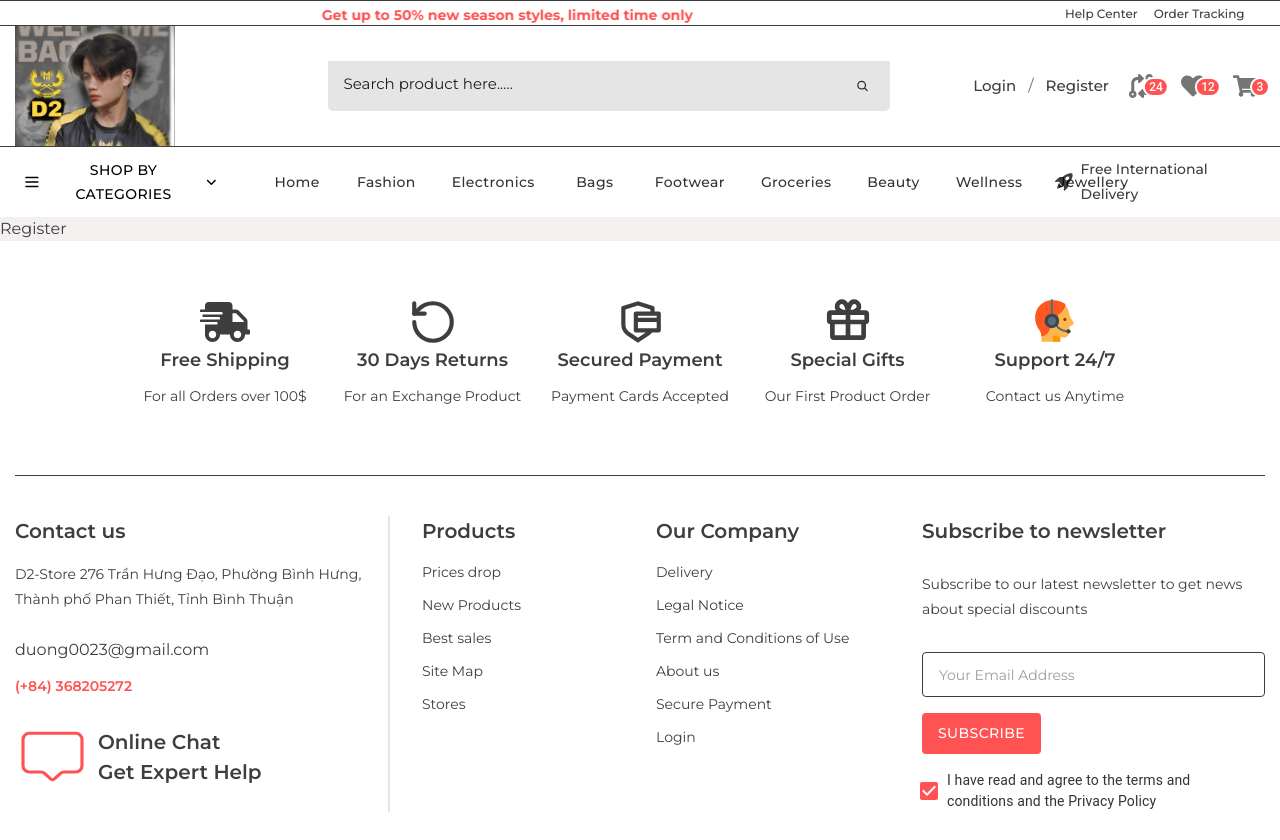
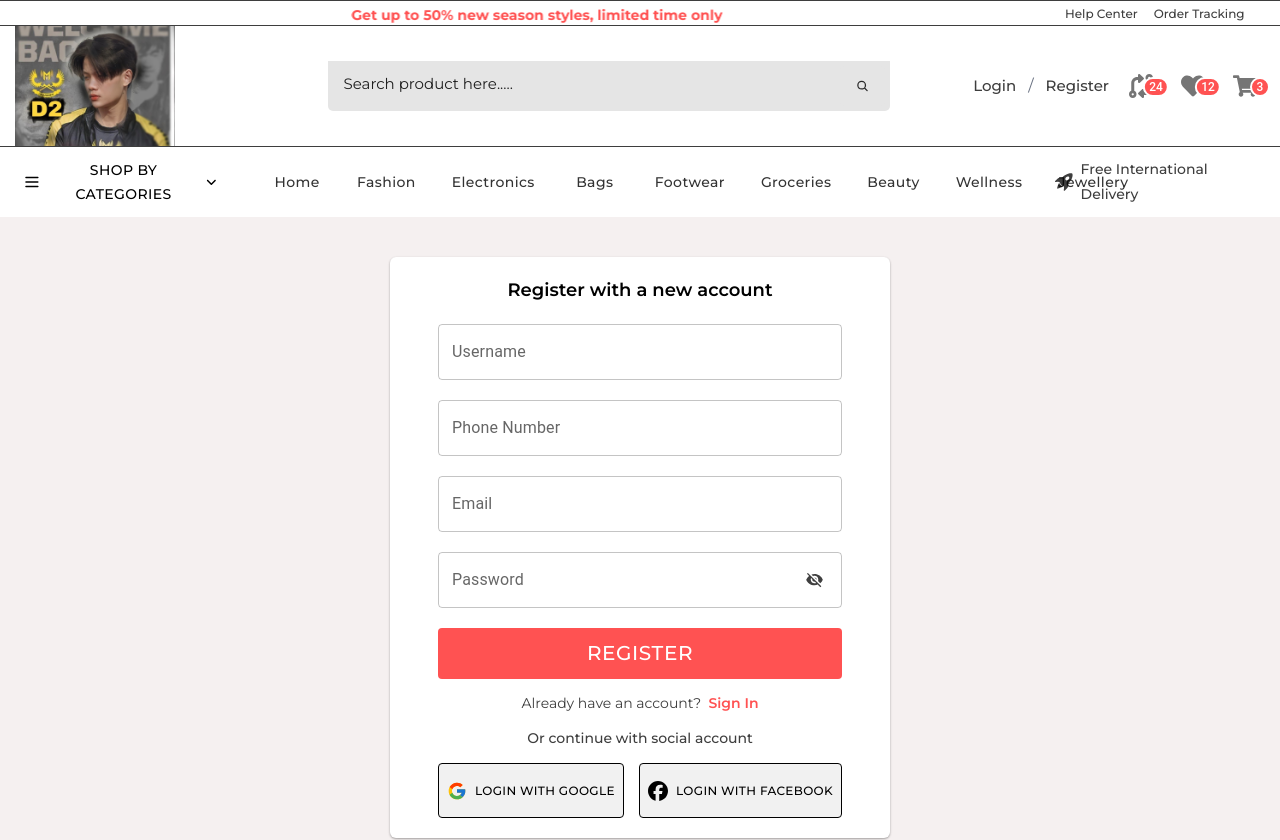
Before and after one commit to d2inthenow/E-commerce, a React (Vite) app: page /register in a window 1280 px wide. Shown: the top 840 px of the page. Built offline with nearby package versions, Linux system fonts and the light colour scheme.

Commit message:
Design register form

```diff
--- a/src/components/Pages/Login/index.jsx
+++ b/src/components/Pages/Login/index.jsx
@@ -58,7 +58,7 @@ const Login = () => {
               Not Registered? &nbsp;
               <Link
                 className="link text-[14px] font-[600] text-[#ff5252]"
-                to="/Register"
+                to="/register"
               >
                 Sign Up
               </Link>
--- a/src/components/Pages/Register/index.jsx
+++ b/src/components/Pages/Register/index.jsx
@@ -1,7 +1,103 @@
-import React from "react";
+import { React, useState } from "react";
+import TextField from "@mui/material/TextField";
+import Button from "@mui/material/Button";
+import { IoMdEye, IoMdEyeOff } from "react-icons/io";
+import { Link } from "react-router-dom";
+import { FaFacebook } from "react-icons/fa6";
+import { FcGoogle } from "react-icons/fc";
 
 const Register = () => {
-  return <div>Register</div>;
+  const [isShowPassword, setIsShowPassword] = useState(false);
+  return (
+    <section className="section !py-10">
+      <div className="container">
+        <div className="card shadow-md w-[500px] !m-auto rounded-md bg-white !py-5 !px-12">
+          <h3 className="text-[18px] font-[600] text-black text-center">
+            Register with a new account
+          </h3>
+          <form action="" className="w-full !mt-5">
+            <div className="form-group w-full !mb-5">
+              <TextField
+                className="w-full"
+                type="username"
+                id="username"
+                label="Username"
+                variant="outlined"
+              />
+            </div>
+            <div className="form-group w-full !mb-5">
+              <TextField
+                className="w-full"
+                type="number"
+                id="phone"
+                label="Phone Number"
+                variant="outlined"
+              />
+            </div>
+            <div className="form-group w-full !mb-5">
+              <TextField
+                className="w-full"
+                type="email"
+                id="email"
+                label="Email"
+                variant="outlined"
+              />
+            </div>
+            <div className="form-group w-full !mb-5 relative">
+              <TextField
+                className="w-full"
+                type={isShowPassword === true ? "password" : "text"}
+                id="password"
+                label="Password"
+                variant="outlined"
+              />
+              <Button
+                className="!absolute top-[10px] right-[10px] z-50 !w-[35px] !h-[35px]
+                !min-w-[35px] !rounded-full !text-black"
+                onClick={() => setIsShowPassword(!isShowPassword)}
+              >
+                {isShowPassword === true ? (
+                  <IoMdEye className="text-[20px] opacity-75" />
+                ) : (
+                  <IoMdEyeOff className="text-[20px] opacity-75" />
+                )}
+              </Button>
+            </div>
+
+            <div className="flex items-center w-full !mt-3 !mb-3">
+              <Button className="btn-org w-full !py-2  !text-[20px] ">
+                Register
+              </Button>
+            </div>
+
+            <p className="text-center ">
+              Already have an account? &nbsp;
+              <Link
+                className="link text-[14px] font-[600] text-[#ff5252]"
+                to="/login"
+              >
+                Sign In
+              </Link>
+            </p>
+            <p className="text-center font-[500]">
+              Or continue with social account
+            </p>
+
+            <div className="flex items-center justify-between w-full !mt-3 ">
+              <Button className="!bg-[#f1f1f1] !border-1 flex gap-2 !text-[12px] !text-black !py-4">
+                <FcGoogle className="text-[20px]" />
+                Login with Google
+              </Button>
+              <Button className="!bg-[#f1f1f1] !border-1 flex gap-2 !text-[12px] !text-black !py-4">
+                <FaFacebook className="text-[20px]" />
+                Login with Facebook
+              </Button>
+            </div>
+          </form>
+        </div>
+      </div>
+    </section>
+  );
 };
 
 export default Register;
```
